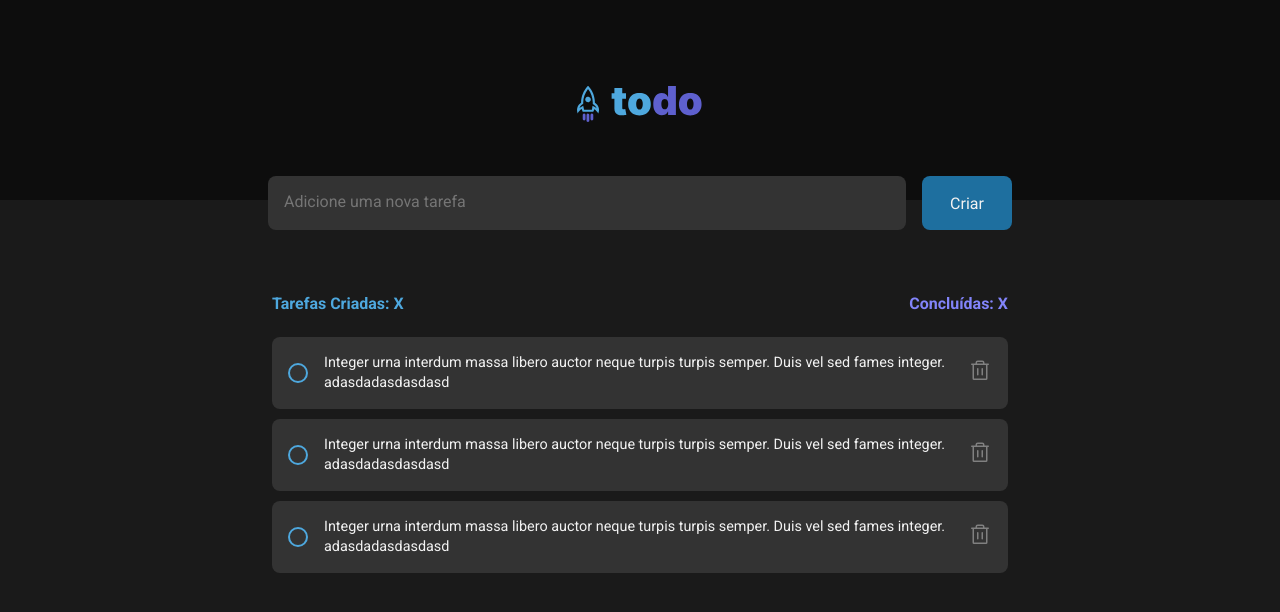
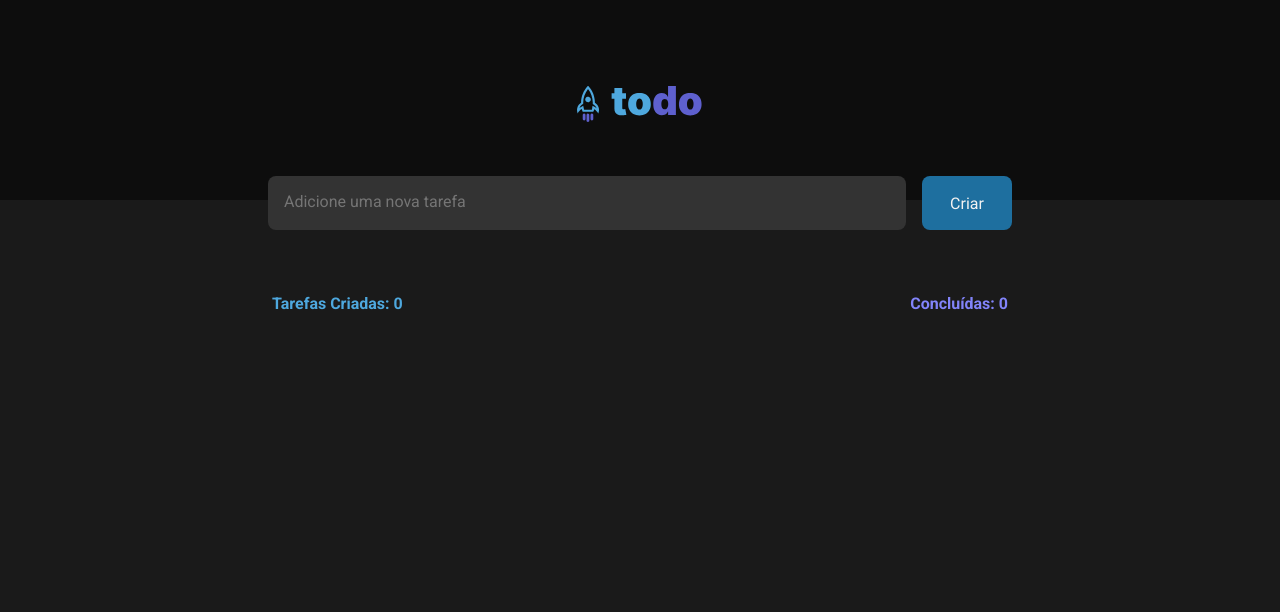
Before and after one commit to joojkafer/ToDo-List-Rocketseat, a React (Vite) app: page / in a window 1280 px wide. Shown: the top 612 px of the page. Built offline with nearby package versions, Linux system fonts and the light colour scheme.

Commit message:
add and delete is done but if I create the same task, both of them get select or deleted when I select one

```diff
--- a/src/App.module.css
+++ b/src/App.module.css
@@ -29,6 +29,7 @@
     border-radius: 8px;
     margin-top: -1.5rem;
     padding: 1rem;
+    color: var(--gray-300);
 
     width: 39.875rem;
     height: 3.375rem;
@@ -46,6 +47,7 @@
 
     border: 0;
     border-radius: 8px;
+    cursor: pointer;
 
     width: 5.625rem;
     height: 3.375rem;
--- a/src/App.tsx
+++ b/src/App.tsx
@@ -1,10 +1,39 @@
 import styles from './App.module.css'
 import Logo from './assets/Logo.svg'
-//import { Rocket } from "@phosphor-icons/react";
+
+import { useState } from "react";
+
 import { Task } from './components/Task.tsx'
 
 export function App() {
-    return (
+  const [tasks, setTasks] = useState<{ text: string; isCompleted: boolean }[]>([]);
+  const [newTask, setNewTask] = useState("");
+
+  //Adicionar nova task
+  function handleAddTask() {
+    if (newTask.trim() === "") return;
+
+    setTasks([...tasks, { text: newTask, isCompleted: false }]);
+    setNewTask("");
+  }
+
+  // Function to delete a task
+  function handleDeleteTask(taskToDelete: string) {
+    setTasks(tasks.filter((task) => task.text !== taskToDelete));
+  }
+
+  // Function to toggle completion of a task
+  function handleToggleComplete(taskText: string) {
+    setTasks(tasks.map(task =>
+        task.text === taskText ? { ...task, isCompleted: !task.isCompleted } : task
+    ));
+  }
+
+  // Count of completed tasks
+  const completedTasks = tasks.filter(task => task.isCompleted).length;
+  const totalTasks = tasks.length;
+
+  return (
       <div>
         <header className={styles.header}>
             <img src={Logo}/>
@@ -16,27 +45,36 @@ export function App() {
             <textarea
               required
               placeholder='Adicione uma nova tarefa'
+              value={newTask}
+              onChange ={(e) => setNewTask(e.target.value)}
             />
           </div>
 
           {/* Create button */}
           <div className={styles.createButton}>
-            <button className={styles.btn}>
+            <button className={styles.btn} onClick={handleAddTask}>
               Criar
             </button>
           </div>
         </div>
 
+        {/* Task Counter */}
         <div className={styles.mainTaskList}>
           <div className={styles.taskCounter}>
-            <span className={styles.createdTasks}> Tarefas Criadas: X</span>
-            <span className={styles.completedTasks}> Concluídas: X</span>
+            <span className={styles.createdTasks}> Tarefas Criadas: {totalTasks}</span>
+            <span className={styles.completedTasks}> Concluídas: {completedTasks}</span>
           </div>
 
           <div className={styles.taskList}>
-            <Task />
-            <Task />
-            <Task />
+            {tasks.map((task, index) => (
+              <Task
+                key={index}
+                text={task.text}
+                isCompleted={task.isCompleted}
+                onDelete={() => handleDeleteTask(task.text)}
+                onToggleComplete={() => handleToggleComplete(task.text)}
+              />
+            ))}
           </div>
         </div>
 
--- a/src/components/Task.tsx
+++ b/src/components/Task.tsx
@@ -1,16 +1,27 @@
 import styles from './Task.module.css'
 import { Trash } from '@phosphor-icons/react';
 
-export function Task() {
+interface TaskProps{
+    text: string;
+    isCompleted: boolean;
+    onDelete: () => void;
+    onToggleComplete: () => void;
+}
+
+export function Task({ text, isCompleted, onDelete, onToggleComplete }: TaskProps) {
     return(
         <div className={styles.taskComp}>
-            <input type="checkbox" className={styles.checkbox} />
-            <span className={styles.taskText}>
-                Integer urna interdum massa libero auctor neque turpis turpis semper.
-                Duis vel sed fames integer. adasdadasdasdasd
+            <input
+                type="checkbox"
+                className={styles.checkbox}
+                checked={isCompleted}
+                onChange={onToggleComplete}
+            />
+            <span className={`${styles.taskText} ${isCompleted ? styles.completedText : ""}`}>
+                {text}
             </span>
 
-            <button className={styles.trashButton}>
+            <button className={styles.trashButton} onClick={onDelete}>
                 <Trash size={24} />
             </button>
         </div>
```
